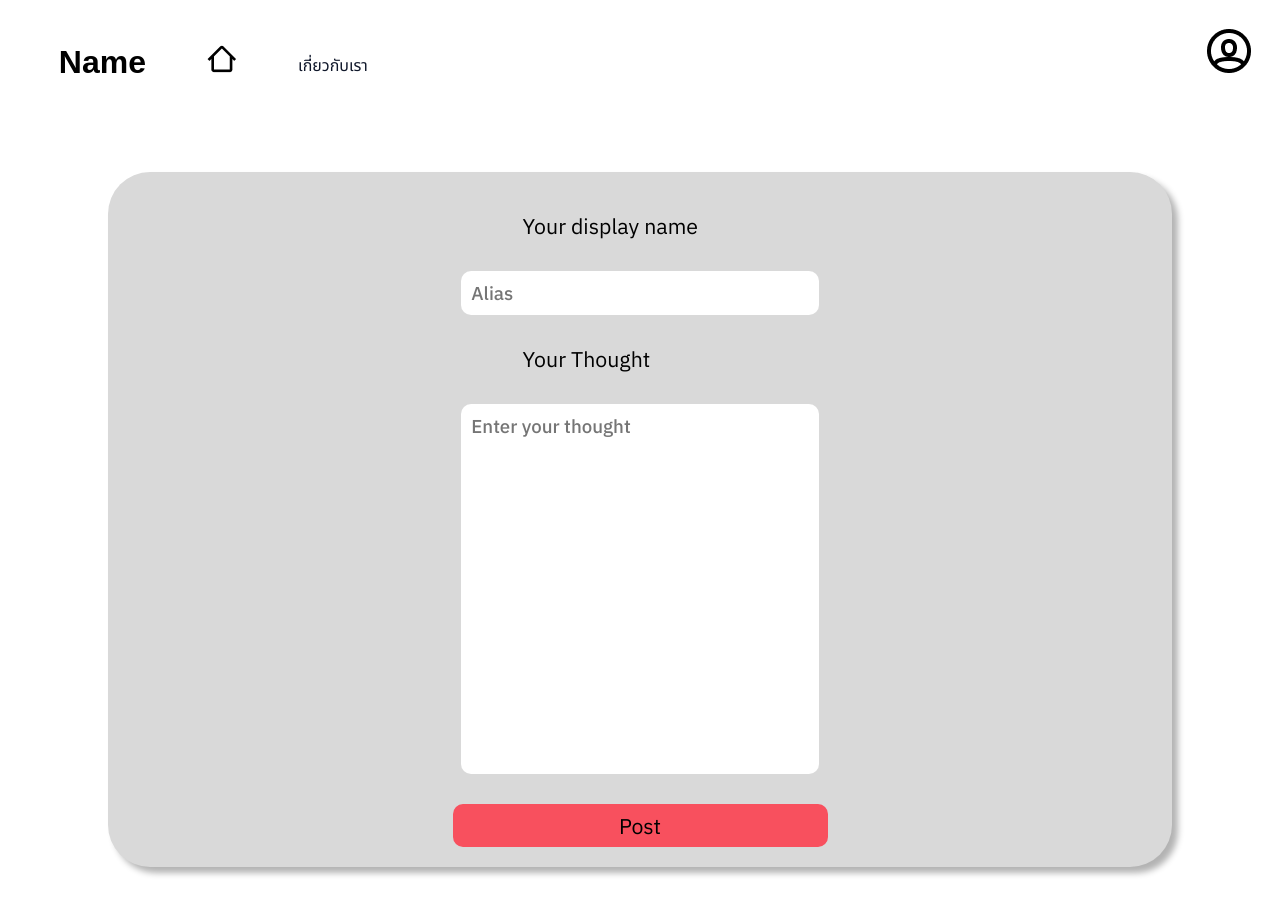
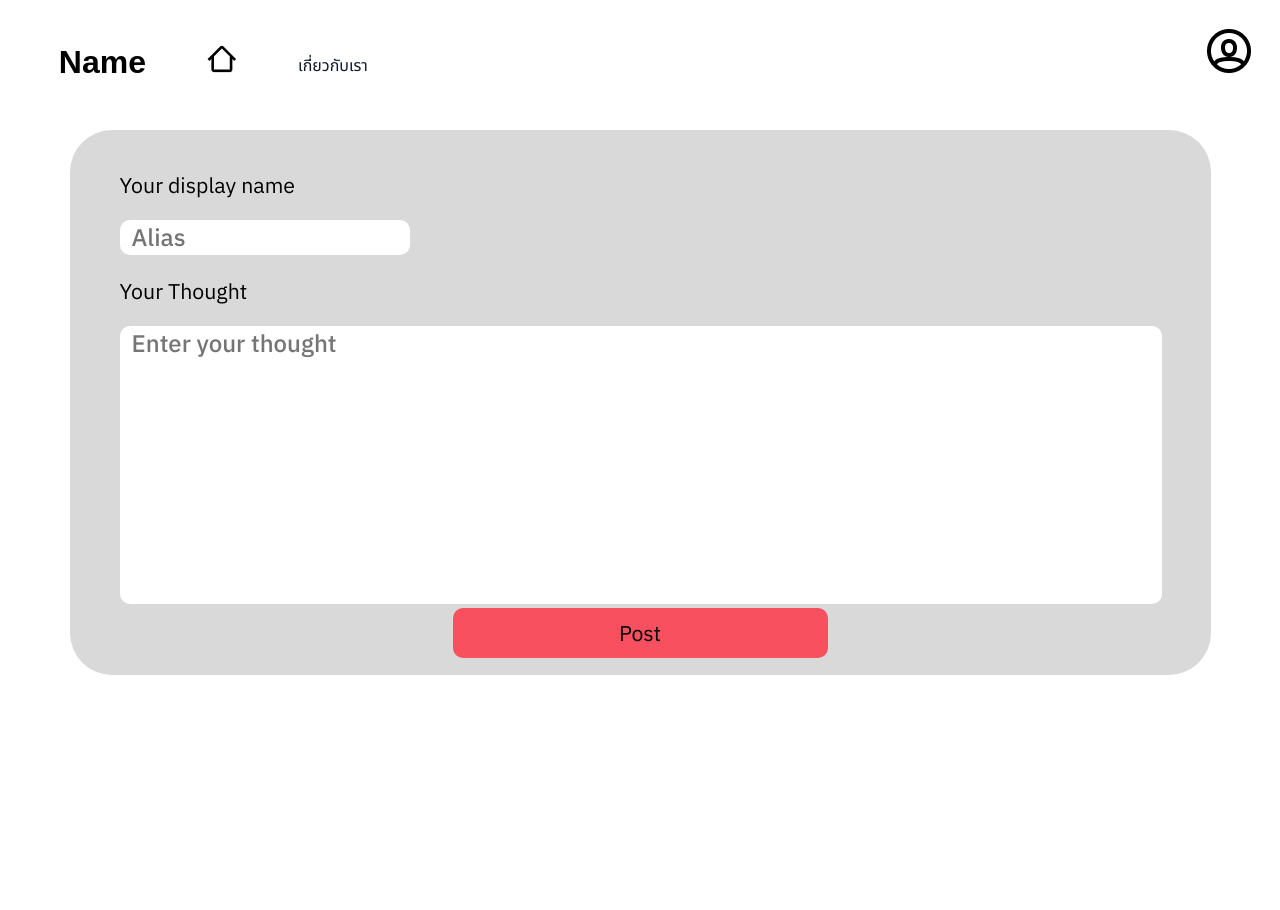
Before and after one commit to Narongwas/thinc.-PROJ, a React (Create React App) app: page /post in a window 1280 px wide. After the commit the page ends 800 px from the top, so only its background shows below. Built offline with nearby package versions, Linux system fonts and the light colour scheme.

Commit message:
Handle MongoDB for different client

```diff
--- a/server.js
+++ b/server.js
@@ -7,7 +7,10 @@ const app = express();
 app.use(cors());
 app.use(express.json());
 
-mongoose.connect('mongodb://127.0.0.1:27017/myapp');
+mongoose.connect('mongodb://127.0.0.1:27017/myapp', {
+    useNewUrlParser: true,
+    useUnifiedTopology: true
+});
 
 app.post('/api/posts', (req, res) => {
     const {name, content} = req.body;
--- a/src/Pages/PostPage.css
+++ b/src/Pages/PostPage.css
@@ -1,75 +1,72 @@
 @import url('https://fonts.googleapis.com/css2?family=IBM+Plex+Sans:ital,wght@0,100..700;1,100..700&family=Noto+Sans+Thai:wght@100..900&display=swap');
-
-.box {
-  width: 80%;
-  height: auto;
-  background-color: #D9D9D9;
+.box{
+    width: 1141px;
+    height: 525px;
+    background-color:#D9D9D9;
     margin-top: 20px;
     margin-left: auto;
     margin-right: auto;
+    margin-bottom: 5px;
     border-radius: 42px;
-  display: flex;
-  flex-direction: column;
-  justify-content: center;
-  align-items: center;
-  padding: 20px;
-  box-shadow: 6px 6px 6px rgba(0, 0, 0, 0.3);
+    padding-top: 20px
   }
 
-.full-screen-page {
-  display: flex;
-  justify-content: center;
-  align-items: center;
-  height: 100vh;
-  overflow: hidden;
+  .display-name{
+    font-family: IBM Plex Sans;
+    font-size: 16pt;
+    margin-left: 50px;
   }
 
-.display-name, .thought {
+  .name-input{
     font-family: IBM Plex Sans;
-    font-size: 16pt;
-    margin-left: 70px;
-    margin-top: 20px;
-}
-
-.name-input, .thought-input {
-  font-family: IBM Plex Sans;
-  font-size: 14pt;
-  font-weight: 500;
     border-radius: 10px;
     border: none;
     outline: none;
-  padding: 10px;
-  width: 90%;
-  max-width: 600px;
-  margin: 10px auto;
-  display: block;
+    font-size: 18pt;
+    font-weight: 500;
+    padding-top: 1px;
+    padding-bottom: 2px;
+    padding-left: 12px;
+    margin-left: 50px;
   }
 
-.thought-input {
-  height: 350px;
-  resize: none;
-}
-
-.input-group {
-  display: flex;
-  justify-content: center;
-  width: 100%;
-  margin: 0 auto;
-}
-
-.btn {
+  .btn{
     font-family: IBM Plex Sans;
     font-size: 16pt;
     display: flex;
+    flex-direction: column-reverse;
     justify-content: center;
+    align-content: center;
     align-items: center;
-  border: none;
+    border: white;
     background: #F8505E;
     border-radius: 10px;
     width: 375px;
-  height: 43px;
-  margin: 20px auto 0 auto;
+    height: 50px;
+    margin-left: auto;
+    margin-right: auto;
+    padding: 15px 13px 15px 13px;
     cursor: pointer;
-  padding: 0;
-  text-align: center;
   }
+
+  .thought{
+    font-family: IBM Plex Sans;
+    font-size: 16pt;
+    margin-left: 50px;
+  }
+
+  .thought-input{
+    font-family: IBM Plex Sans;
+    width: 1028px;
+    height: 275px;
+    border-radius: 10px;
+    border: none;
+    outline: none;
+    font-weight: 500;
+    font-size: 18pt;
+    padding-top: 1px;
+    padding-bottom: 2px;
+    padding-left: 12px;
+    margin-left: 50px;
+    resize: none;
+  }
```
Lines whose indentation alone changed are shown as unchanged.
